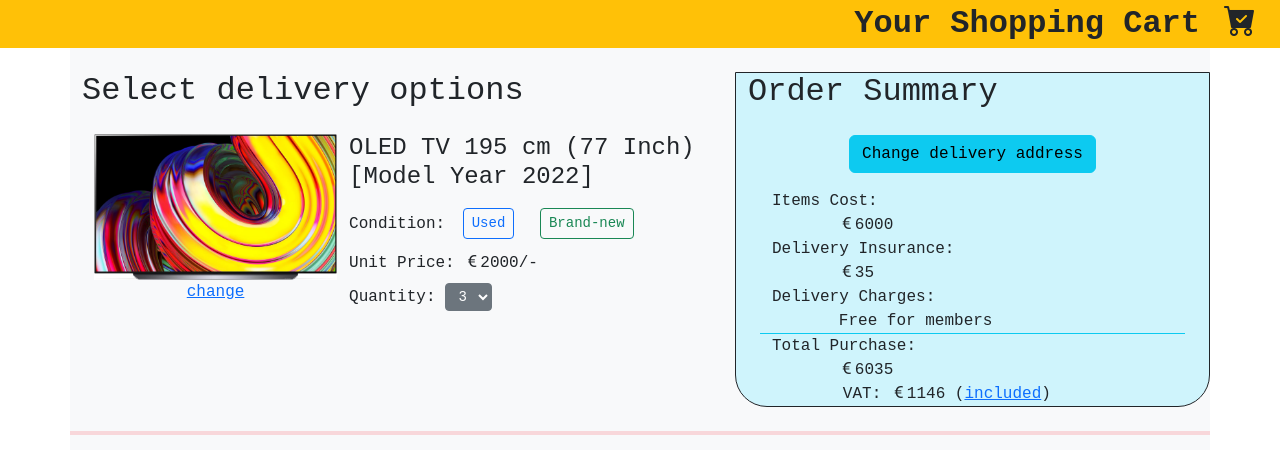
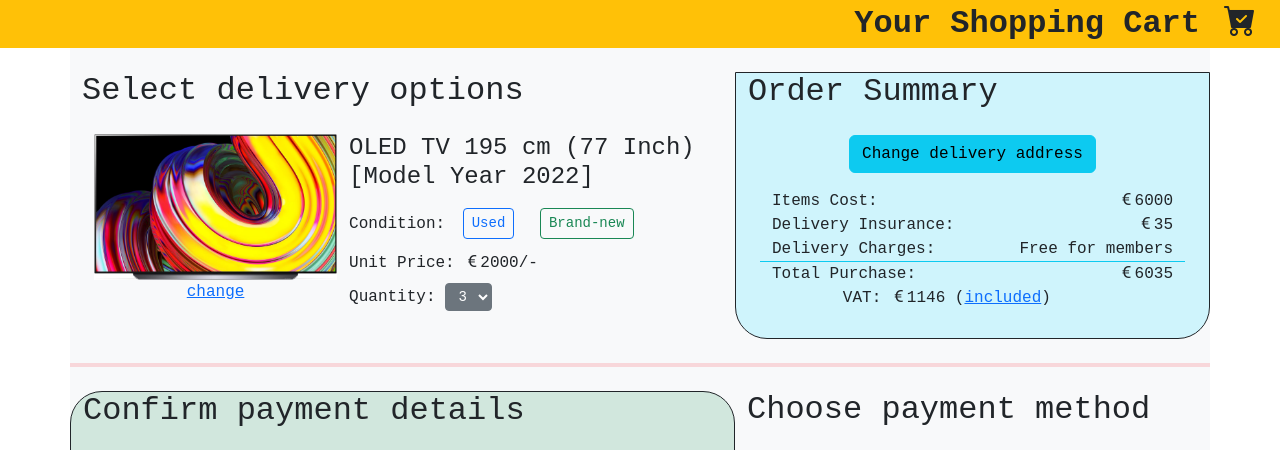
Before and after one commit to mbabarali/FA23-Bootstrap-Basics, a website: page Online-Payment-Portal/index.html in a window 1280 px wide. Shown: the top 450 px of the page. Drawn offline with nearby package versions, Linux system fonts and the light colour scheme; a web font is replaced by a local one.

Commit message:
Responsive Bootstrap and Large Viewports
Tweaking responsiveness towards large viewports

```diff
--- a/Online-Payment-Portal/index.html
+++ b/Online-Payment-Portal/index.html
@@ -103,23 +103,38 @@
                     >Change delivery address</a
                   >
                 </div>
-                <div class="col-12 d-flex flex-column">
+                <div
+                  class="col-12 d-flex flex-column flex-lg-row justify-content-lg-between"
+                >
                   <span>Items Cost:</span>
-                  <span><i class="bi bi-currency-euro offset-2"></i>6000</span>
-                </div>
-                <div class="col-12 d-flex flex-column">
-                  <span>Delivery Insurance:</span>
-                  <span><i class="bi bi-currency-euro offset-2"></i>35</span>
+                  <span
+                    ><i class="bi bi-currency-euro offset-2 offset-lg-0"></i
+                    >6000</span
+                  >
                 </div>
                 <div
-                  class="col-12 border-bottom border-info d-flex flex-column"
+                  class="col-12 d-flex flex-column flex-lg-row justify-content-lg-between"
+                >
+                  <span>Delivery Insurance:</span>
+                  <span
+                    ><i class="bi bi-currency-euro offset-2 offset-lg-0"></i
+                    >35</span
+                  >
+                </div>
+                <div
+                  class="col-12 border-bottom border-info d-flex flex-column flex-lg-row justify-content-lg-between"
                 >
                   <span>Delivery Charges:</span>
-                  <span class="offset-2">Free for members</span>
+                  <span class="offset-2 offset-lg-0">Free for members</span>
                 </div>
-                <span class="col-12 d-flex flex-column">
+                <span
+                  class="col-12 d-flex flex-column flex-lg-row justify-content-lg-between"
+                >
                   <span>Total Purchase:</span>
-                  <span><i class="bi bi-currency-euro offset-2"></i>6035</span>
+                  <span
+                    ><i class="bi bi-currency-euro offset-2 offset-lg-0"></i
+                    >6035</span
+                  >
                 </span>
                 <div class="col-12 offset-2">
                   <span>VAT:</span>
@@ -136,15 +151,24 @@
                     >Change delivery address</a
                   >
                 </div>
-                <div class="col-12">Items Cost:</div>
-                <div><i class="bi bi-currency-euro offset-2"></i>6000</div>
-                <div class="col-12">Delivery Insurance:</div>
-                <div><i class="bi bi-currency-euro offset-2"></i>35</div>
-                <span class="col-12">Delivery Charges:</span>
-                <div class="col-12 offset-2">Free for members</div>
+                <div class="col-12 col-lg-6">Items Cost:</div>
+                <div class="col-12 col-lg-6">
+                  <i class="bi bi-currency-euro"></i>6000
+                </div>
+                <div class="col-12 col-lg-6">Delivery Insurance:</div>
+                <div class="col-12 col-lg-6">
+                  <i class="bi bi-currency-euro offset-2 offset-lg-0"></i>35
+                </div>
+                <span class="col-12 col-lg-6">Delivery Charges:</span>
+                <div class="col-12 offset-2 col-lg-6 offset-lg-0">
+                  Free for members
+                </div>
                 <div class="col-12 border-bottom border-info"></div>
-                <span class="col-12">Total Purchase:</span>
-                <span><i class="bi bi-currency-euro offset-2"></i>6035</span>
+                <span class="col-12 col-lg-6">Total Purchase:</span>
+                <span class="col-lg-6"
+                  ><i class="bi bi-currency-euro offset-2 offset-lg-0"></i
+                  >6035</span
+                >
                 <div class="col-12 offset-2">
                   <span>VAT:</span>
                   <span
```
